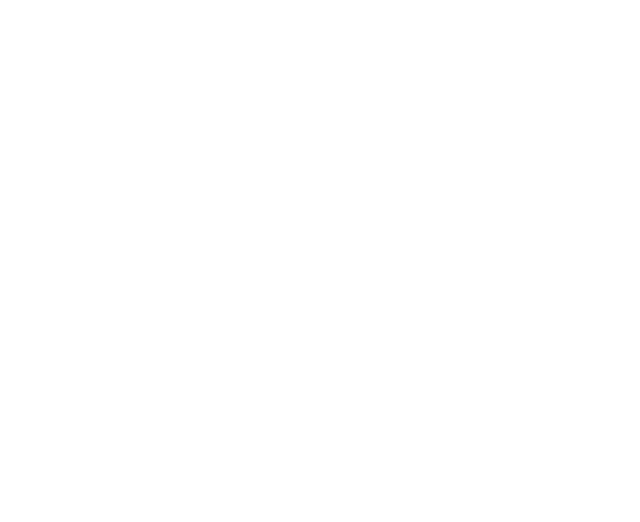
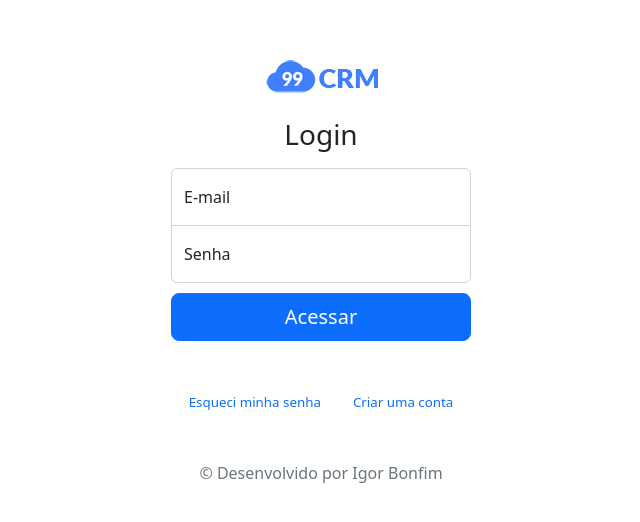
Before and after one commit to igorbonfim/React-99-Coders, a React (Create React App) app: page /app in a window 1280 px wide. Shown: the part 120-642 px from the top of the page, without its empty margins (319-959 px from the left). Built offline with nearby package versions, Linux system fonts and the light colour scheme.

Commit message:
Criando a tela de login

```diff
--- a/src/app.jsx
+++ b/src/app.jsx
@@ -1,7 +1,7 @@
 import React from 'react';
 import {BrowserRouter, Route, Routes} from 'react-router-dom';
 import Site from './site/site';
-import Login from './app/login';
+import Login from './app/Login/login';
 
 function App(){
     return <BrowserRouter>
--- /dev/null
+++ b/src/app/Login/login.css
@@ -0,0 +1,26 @@
+.form-container{
+    height: 100vh;
+}
+
+.form-signin{
+    width: 330px;
+    padding: 15px;
+    margin: auto;
+}
+
+.form-signin input[type="email"] {
+    margin-bottom: -1px;
+    border-bottom-right-radius: 0;
+    border-bottom-left-radius: 0;
+}
+
+.form-signin input[type="password"] {
+    margin-bottom: 10px;
+    border-top-left-radius: 0;
+    border-top-right-radius: 0;
+}
+
+.login-links a{
+    text-decoration: none;
+    font-size: 10pt;
+}
--- /dev/null
+++ b/src/app/Login/login.jsx
@@ -0,0 +1,30 @@
+import React from 'react';
+import './login.css';
+
+function Login(){
+    return <div className="d-flex align-items-center text-center form-container">
+        <form className="form-signin">
+            <img className="mb-4" src="Images/logo-small2.png" alt="" />
+            <h1 className="h3 mb-3 fw-normal">Login</h1>
+
+            <div className="form-floating">
+                <input type="email" className="form-control" id="floatingInput" placeholder="E-mail" />
+                <label for="floatingInput">E-mail</label>
+            </div>
+
+            <div className="form-floating">
+                <input type="password" className="form-control" id="floatingPassword" placeholder="Senha" />
+                <label for="floatingPassword">Senha</label>
+            </div>
+            <button className="w-100 btn btn-lg btn-primary" type="submit">Acessar</button>
+
+            <div className="login-links mt-5">
+                <a href="#" className="mx-3">Esqueci minha senha</a>
+                <a href="#" className="mx-3">Criar uma conta</a>
+            </div>
+
+            <p className="mt-5 mb-3 text-muted">&copy; Desenvolvido por Igor Bonfim</p>
+        </form>
+    </div>
+}
+export default Login;
--- a/src/app/login.jsx
+++ /dev/null
@@ -1,6 +0,0 @@
-import React from 'react';
-
-function Login(){
-    return <div></div>
-}
-export default Login;
--- a/src/site/Components/banner.jsx
+++ b/src/site/Components/banner.jsx
@@ -10,15 +10,14 @@
               Uma plataforma de CRM simples de configurar e fácil de usar.
             </h1>
             <h4>Gerencie seus clientes em um único lugar.</h4>
-            <button type="button" className="btn btn-dark btn-lg btn-banner">
+            <a href="#" className="btn btn-dark btn-lg btn-banner">
               Criar uma conta
-            </button>
-            <button
-              type="button"
+            </a>
+            <a href="/app"
               className="btn btn-outline-light btn-lg btn-banner"
             >
               Fazer Login
-            </button>
+            </a>
           </div>
 
           <div className="col-lg-6">
--- a/src/site/Components/features.jsx
+++ b/src/site/Components/features.jsx
@@ -6,7 +6,7 @@
       <div className="container">
         <div className="row">
           <div className="col-lg-4 feature-box">
-            <i class="icon fas fa-heart fa-5x"></i>
+            <i className="icon fas fa-heart fa-5x"></i>
             <h3>Fácil de usar</h3>
             <p>
               O sistema possui uma interface muito simples e fácil de utilizar.
@@ -14,7 +14,7 @@
           </div>
 
           <div className="col-lg-4 feature-box">
-            <i class="icon fas fa-globe-americas fa-5x"></i>
+            <i className="icon fas fa-globe-americas fa-5x"></i>
             <h3>Em qualquer lugar</h3>
             <p>
               Gerencie seu fluxo de negócios de forma eficiente, onde quer que você esteja.
@@ -22,7 +22,7 @@
           </div>
 
           <div className="col-lg-4 feature-box">
-            <i class="icon fas fa-columns fa-5x"></i>
+            <i className="icon fas fa-columns fa-5x"></i>
             <h3>Organização é tudo</h3>
             <p>
               Tenha sua carteira de clientes sempre muito bem organizada.
--- a/src/site/Components/footer.jsx
+++ b/src/site/Components/footer.jsx
@@ -7,11 +7,11 @@
     <section id="footer">
 
       <div>
-        <ul class="list-unstyled list-inline social text-center">
-            <li class="list-inline-item"><a href="#"><i class="fa fa-facebook fa-2x"></i></a></li>
-            <li class="list-inline-item"><a href="#"><i class="fa fa-twitter fa-2x"></i></a></li>
-            <li class="list-inline-item"><a href="#"><i class="fa fa-instagram fa-2x"></i></a></li>
-            <li class="list-inline-item"><a href="#" target="_blank"><i class="fa fa-envelope fa-2x"></i></a></li>
+        <ul className="list-unstyled list-inline social text-center">
+            <li className="list-inline-item"><a href="#"><i className="fa fa-facebook fa-2x"></i></a></li>
+            <li className="list-inline-item"><a href="#"><i className="fa fa-twitter fa-2x"></i></a></li>
+            <li className="list-inline-item"><a href="#"><i className="fa fa-instagram fa-2x"></i></a></li>
+            <li className="list-inline-item"><a href="#" target="_blank"><i className="fa fa-envelope fa-2x"></i></a></li>
         </ul>
       </div>
       <a href="mailto:igor@developer.com.br">igor@developer.com.br</a>
```
Also changed, not shown: public/Images/logo-small2.png (added).
